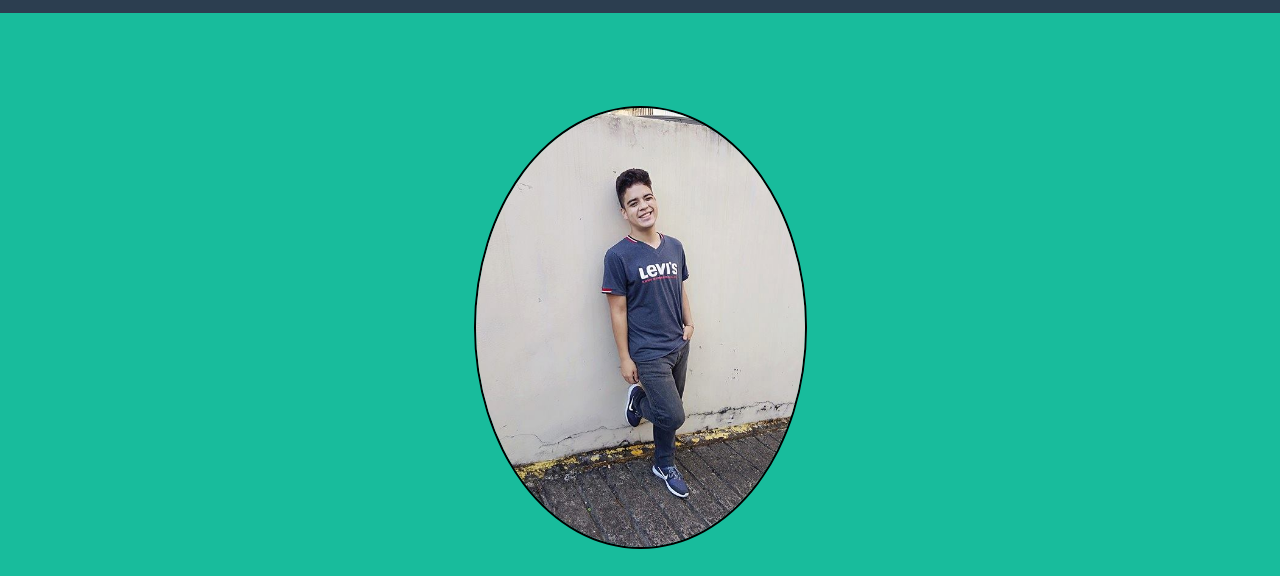
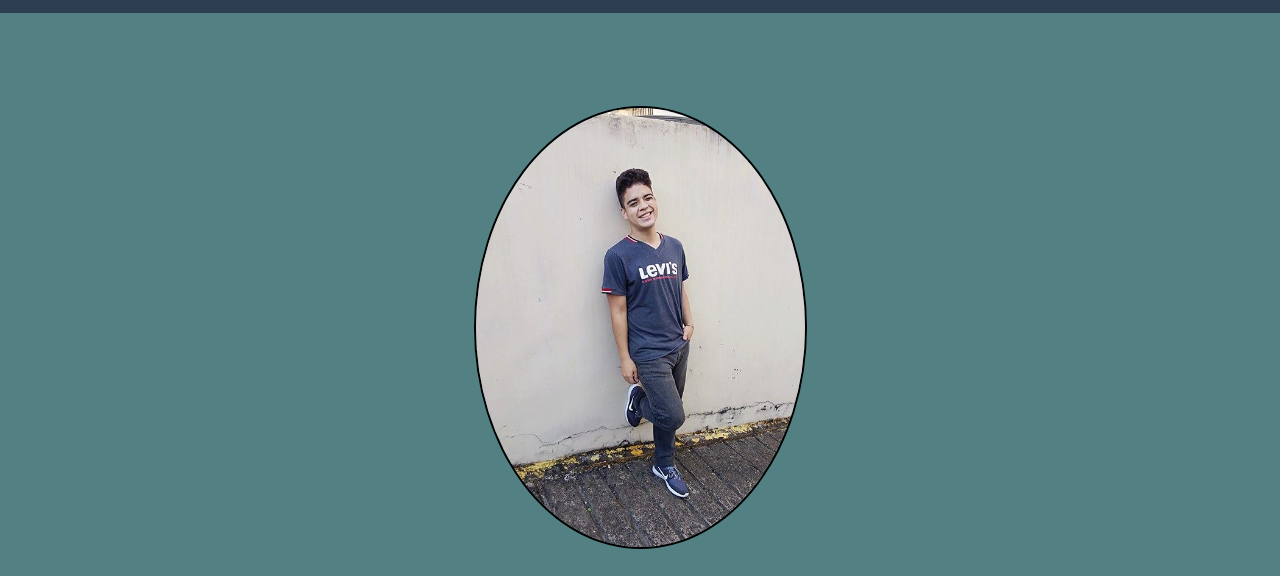
Before and after one commit to JonkiSnow/page-freelance, a plain HTML site: page index.html in a window 1280 px wide. Shown: the part 96-672 px from the top of the page. Drawn offline with Linux system fonts and the light colour scheme.

Commit message:
changes colors

```diff
--- a/scss/_variables.scss
+++ b/scss/_variables.scss
@@ -12,5 +12,5 @@ $gray-800: #343a40 !default;
 $gray-900: #212529 !default;
 $black: #000 !default;
 
-$primary: #4F5D75 !default;
+$primary: #538083 !default;
 $secondary: #2C3E50 !default;
```
Also changed, not shown: css/freelancer.css.
